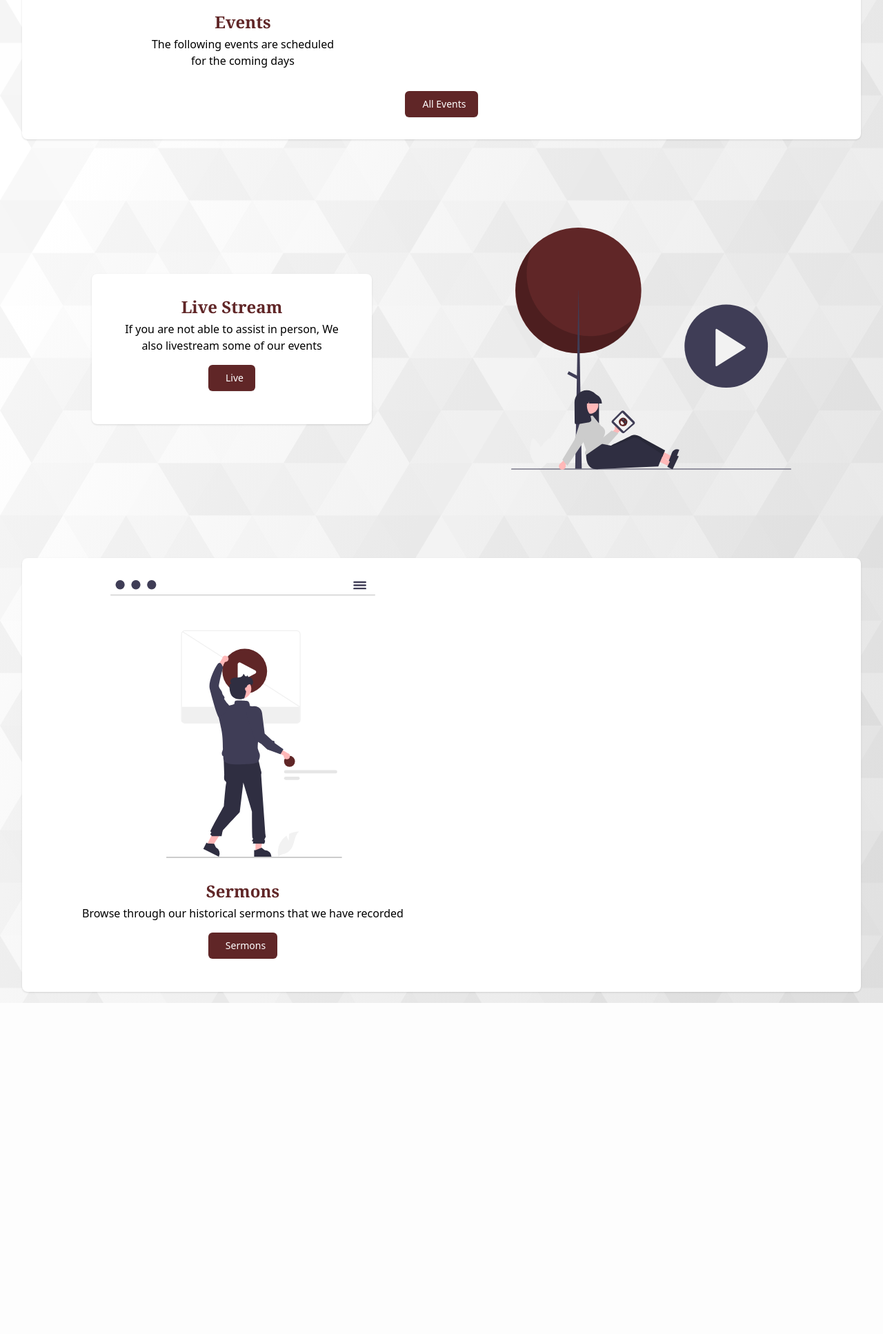
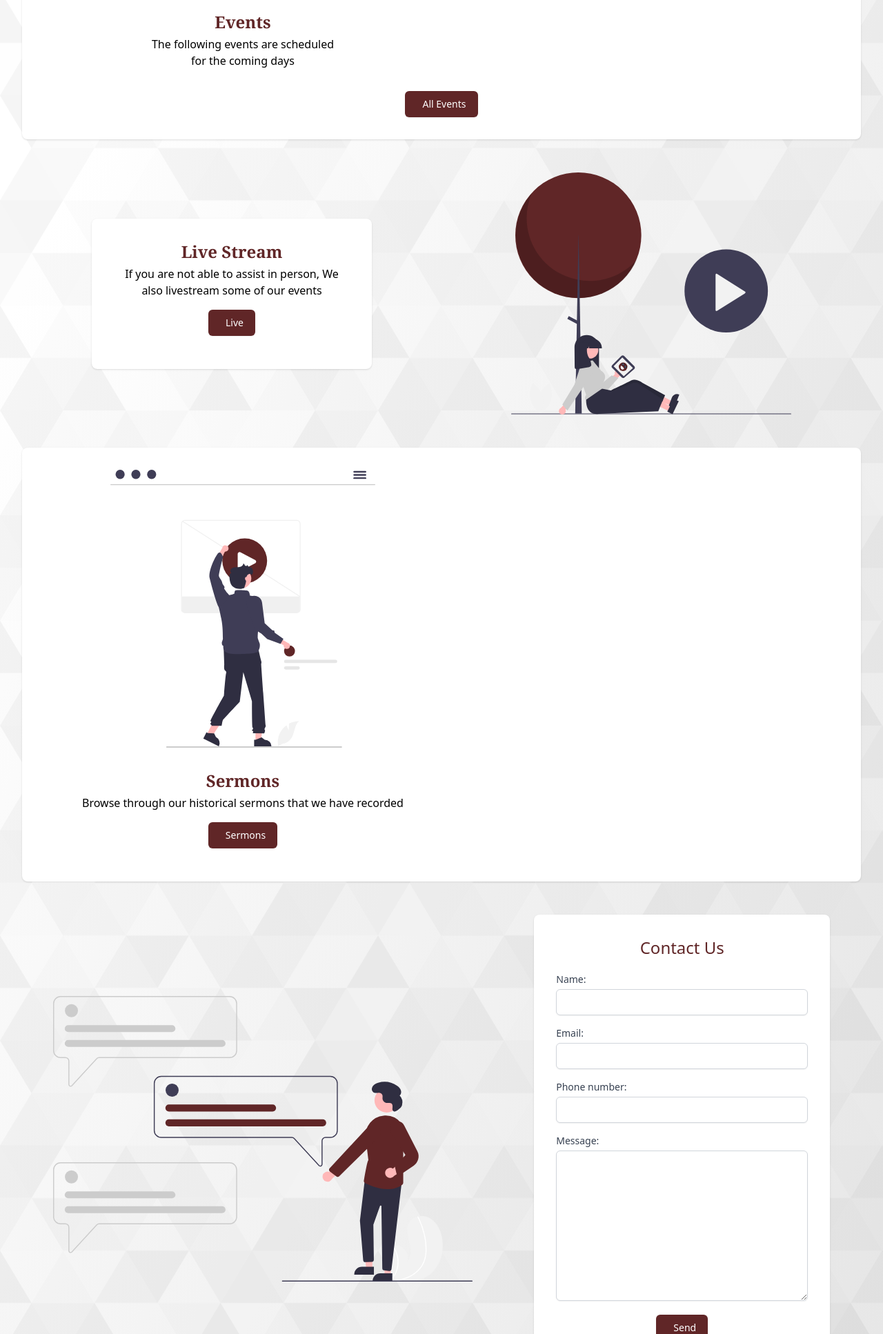
Before and after one commit to mennonitengemeinde/church_site, a Django app: page / in a window 1280 px wide. Shown: the part 775-2709 px from the top of the page at 69% size. Before the commit the page ends 2229 px from the top, so only its background shows below. Run offline with Django 3.2, Linux system fonts and the light colour scheme; data that the repository does not hold is empty; style sheets or scripts are compiled from the project's sources; some libraries are stand-ins or nearby versions.

Commit message:
added contact-form to home

```diff
--- a/contactus/templates/contactus/contact-form.html
+++ b/contactus/templates/contactus/contact-form.html
@@ -1,16 +1,12 @@
-{% load crispy_forms_tags %}
+<div class="card">
+    <h2 class="text-2xl text-center text-primary-default pb-4"><i class="fas fa-envelope"></i> Contact Us</h2>
+    <form method="post">
+        {% csrf_token %}
 
-<div class="card shadow">
-    <div class="card-body">
-        <h2 class="text-center text-primary pb-3"><i class="fas fa-envelope"></i> Contact Us</h2>
-        <form method="post">
-            {% csrf_token %}
+        {{ form }}
 
-            {{ form|crispy }}
-
-            <div class="text-center">
-                <button type="submit" class="btn btn-primary"><i class="fas fa-paper-plane me-1"></i> Send</button>
-            </div>
-        </form>
-    </div>
+        <div class="flex justify-center pt-2">
+            <button type="submit" class="btn btn-primary"><i class="fas fa-paper-plane mr-2"></i> Send</button>
+        </div>
+    </form>
 </div>
--- a/core/styles/tailwind.css
+++ b/core/styles/tailwind.css
@@ -5,6 +5,21 @@
 @layer base {
     [x-cloak] {
         display: none;
+    }
+
+    label {
+        @apply block py-1 text-sm font-medium text-gray-700;
+    }
+
+    input[type=text],
+    input[type=password],
+    input[type=email],
+    input[type=url],
+    input[type=tel],
+    input[type=number],
+    input[type=search],
+    textarea {
+        @apply mb-3 shadow-sm focus:ring-primary-default focus:border-primary-default block w-full sm:text-sm border-gray-300 rounded-md;
     }
 }
 
--- a/home/templates/home/home_v2.html
+++ b/home/templates/home/home_v2.html
@@ -20,7 +20,8 @@
                 Christ. 1 Corinthians 3:11</p>
         </div>
 
-        <div class="card mt-10">
+        <div class="space-y-12 py-10">
+            <div class="card">
                 <div class="flex flex-col w-full items-center md:flex-row md:justify-between">
                     <div class="flex items-center pb-8 md:flex-col md:justify-center md:w-1/2 md:pb-0">
                         <img class="w-1/2 md:w-3/4" src="{% static 'img/booking_re_gw4j.svg' %}" alt="Events">
@@ -56,13 +57,14 @@
                     </div>
                 </div>
                 <div class="flex justify-center pt-8">
-                <a href="{% url 'schedules:events-list' %}" class="btn btn-primary"><i class="fas fa-calendar mr-2"></i>
+                    <a href="{% url 'schedules:events-list' %}" class="btn btn-primary"><i
+                            class="fas fa-calendar mr-2"></i>
                         All
                         Events</a>
                 </div>
             </div>
             {# Live stream section #}
-        <div class="flex flex-col-reverse items-center justify-center justify-around my-16 md:py-16 md:flex-row">
+            <div class="flex flex-col-reverse items-center justify-center justify-around md:flex-row">
                 <div class="card flex flex-col justify-center items-center w-1/2 md:w-1/3">
                     <h2 class="text-primary-default text-2xl font-bold font-serif">Live Stream</h2>
                     <p class="pt-1 text-center">If you are not able to assist in person, We also livestream some of our
@@ -111,5 +113,12 @@
                     {% endfor %}
                 </div>
             </div>
+            {# Contact form #}
+            <div class="flex flex-col items-center md:justify-around md:flex-row">
+                <img class="w-3/4 md:w-1/2" src="{% static 'img/personal_text_re_vqj3.svg' %}"
+                     alt="Person looking at a messages">
+                {% include "contactus/contact-form.html" %}
+            </div>
+        </div>
     </div>
 {% endblock %}
--- a/tailwind.config.js
+++ b/tailwind.config.js
@@ -2,7 +2,8 @@ module.exports = {
     content: [
         "./templates/**/*.{html,js}",
         "./home/templates/**/*.{html,js}",
-        "./sermons/templates/**/*.{html,js}"
+        "./sermons/templates/**/*.{html,js}",
+        "./contactus/templates/**/*.{html,js}",
     ],
     safelist: [
         "tailwind-input",
```
Lines whose indentation alone changed are shown as unchanged.
